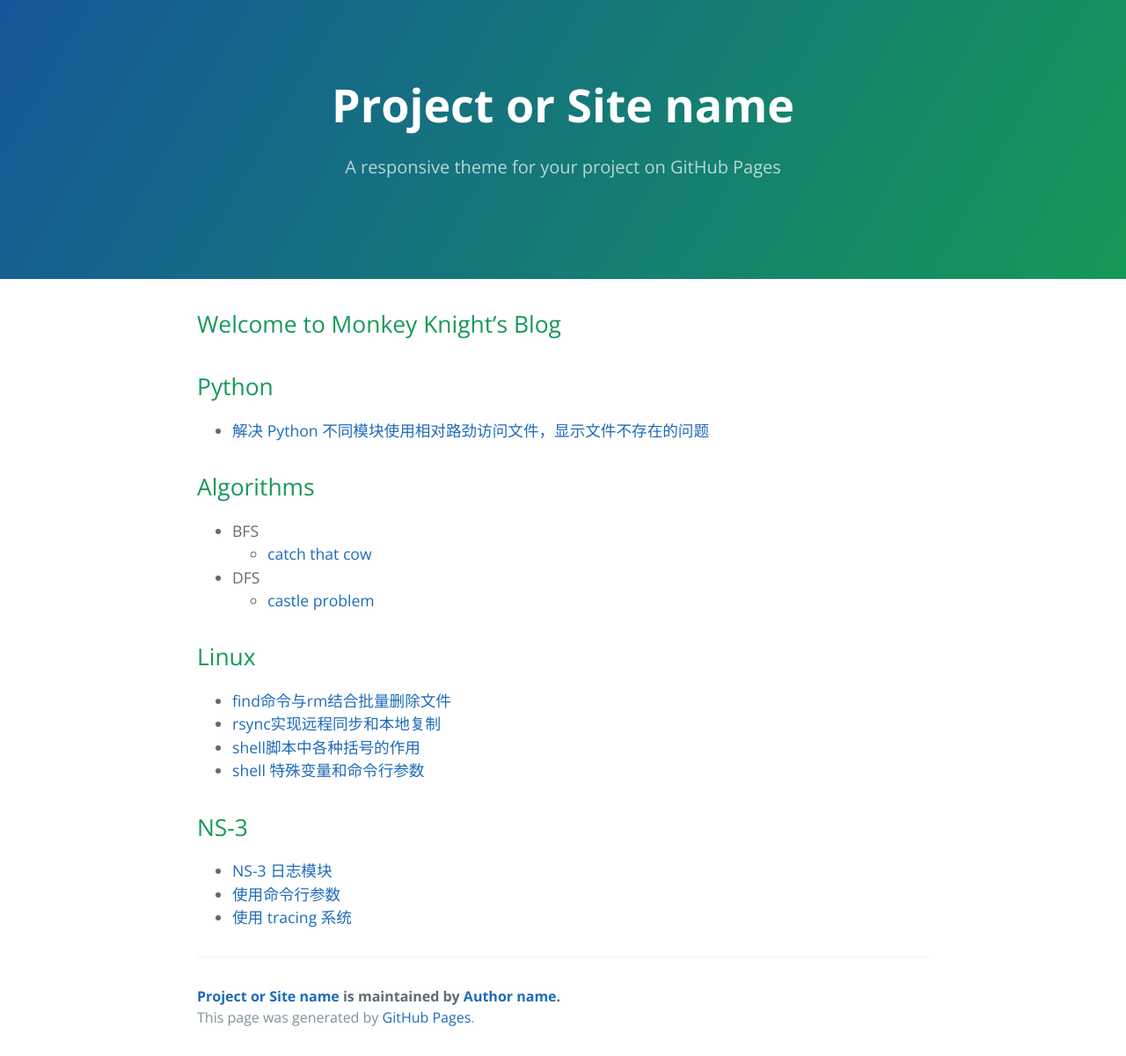
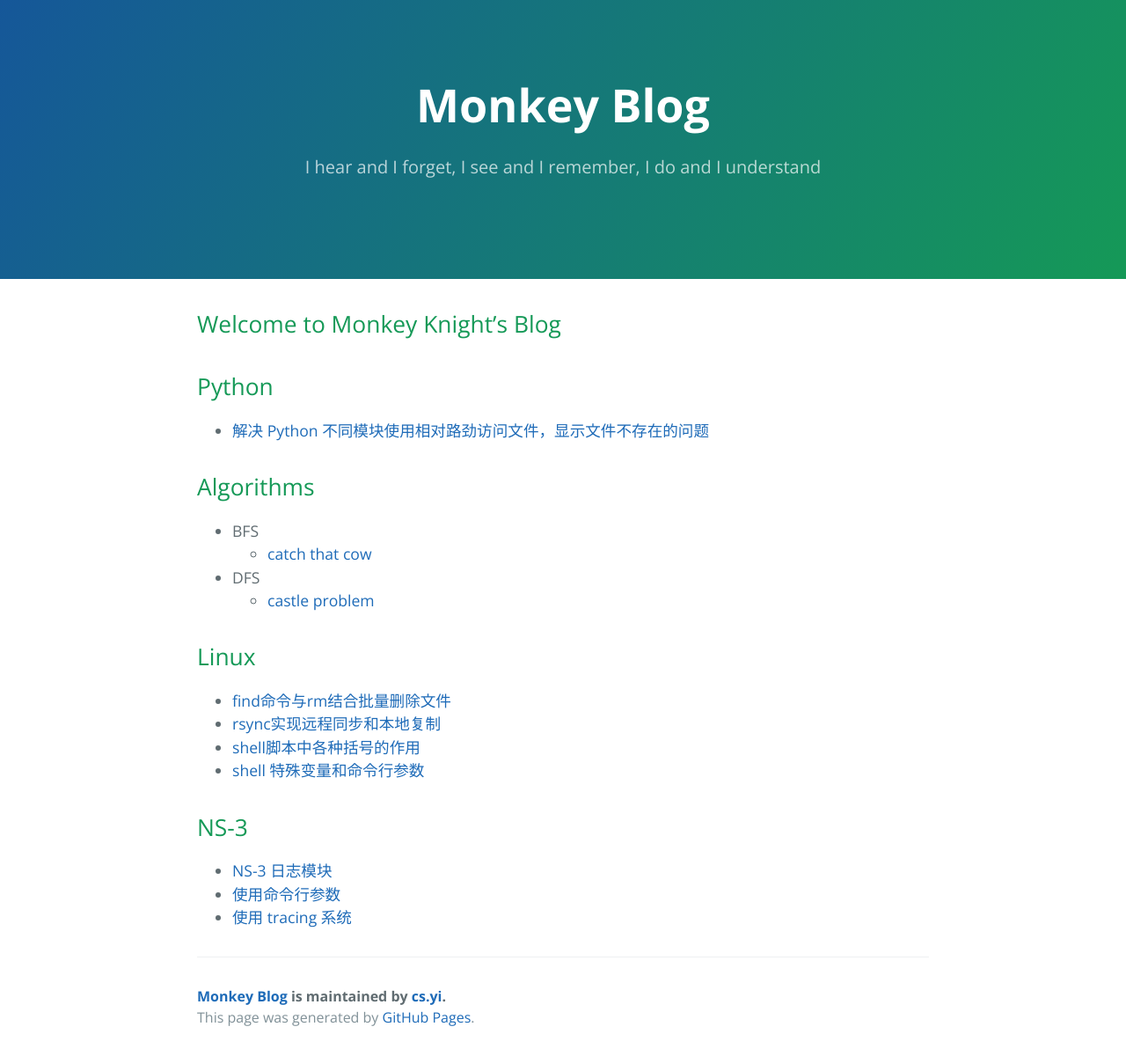
Before and after one commit to monkey-knight/monkey-knight.github.io, a Jekyll site: the page built from README.md, in a window 1280 px wide. Shown: the whole page at 88% size. Built offline with Jekyll 4.4.1, drawn with Linux system fonts in a browser that asks for light colours; our own code applies the rules of GitHub Pages for plain Markdown files.

Commit message:
change config

```diff
--- a/README.md
+++ b/README.md
@@ -4,30 +4,30 @@
 
 ## Python
 
-- [解决 Python 不同模块使用相对路劲访问文件，显示文件不存在的问题](./posts/python/relative_path_problem)
+- [解决 Python 不同模块使用相对路劲访问文件，显示文件不存在的问题](./_posts/python/relative_path_problem)
 
 
 
 ## Algorithms
 
 - BFS
-  - [catch that cow](./posts/algorithms/BFS/catch_that_cow)
+  - [catch that cow](./_posts/algorithms/BFS/catch_that_cow)
 - DFS
-  - [castle problem](./posts/algorithms/DFS/castle_problem)
+  - [castle problem](./_posts/algorithms/DFS/castle_problem)
 
 
 
 ## Linux
 
-- [find命令与rm结合批量删除文件](./posts/linux/find_rm)
-- [rsync实现远程同步和本地复制](./posts/linux/rsync)
-- [shell脚本中各种括号的作用](./posts/linux/shell_brackets)
-- [shell 特殊变量和命令行参数](./posts/linux/shell_specialvariable_CL)
+- [find命令与rm结合批量删除文件](./_posts/linux/find_rm)
+- [rsync实现远程同步和本地复制](./_posts/linux/rsync)
+- [shell脚本中各种括号的作用](./_posts/linux/shell_brackets)
+- [shell 特殊变量和命令行参数](./_posts/linux/shell_specialvariable_CL)
 
 
 
 ## NS-3
 
-- [NS-3 日志模块](./posts/NS-3/NS-3_Logging_Module)
-- [使用命令行参数](./posts/NS-3/Using_Command_Line_Arguments)
-- [使用 tracing 系统](./posts/NS-3/Using_the_Tracing_System)
+- [NS-3 日志模块](./_posts/NS-3/NS-3_Logging_Module)
+- [使用命令行参数](./_posts/NS-3/Using_Command_Line_Arguments)
+- [使用 tracing 系统](./_posts/NS-3/Using_the_Tracing_System)
--- a/_config.yml
+++ b/_config.yml
@@ -1,14 +1,14 @@
 # Setup
-title:        Project or Site name
-tagline:      A responsive theme for your project on GitHub Pages
+title:        Monkey Blog
+tagline:      I hear and I forget, I see and I remember, I do and I understand
 baseurl:      ""
 paginate:     1
 locale:       "en"
 
 # About/contact
 author:
-  name:       Author name
-  url:        http://yourhomepage.com
+  name:       cs.yi
+  url:        https://monkey-knight.github.io
 
 # Gems
 gems:
```
